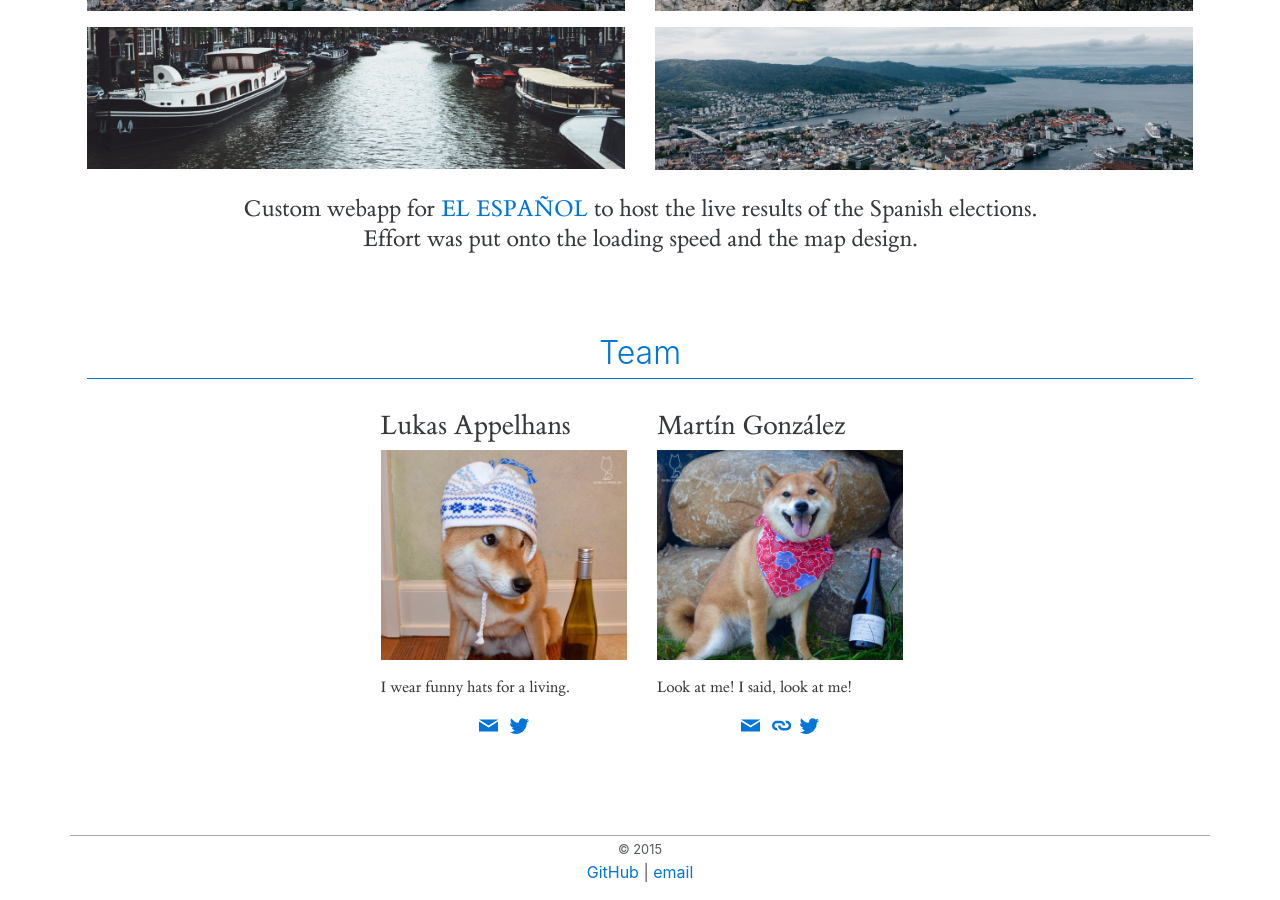
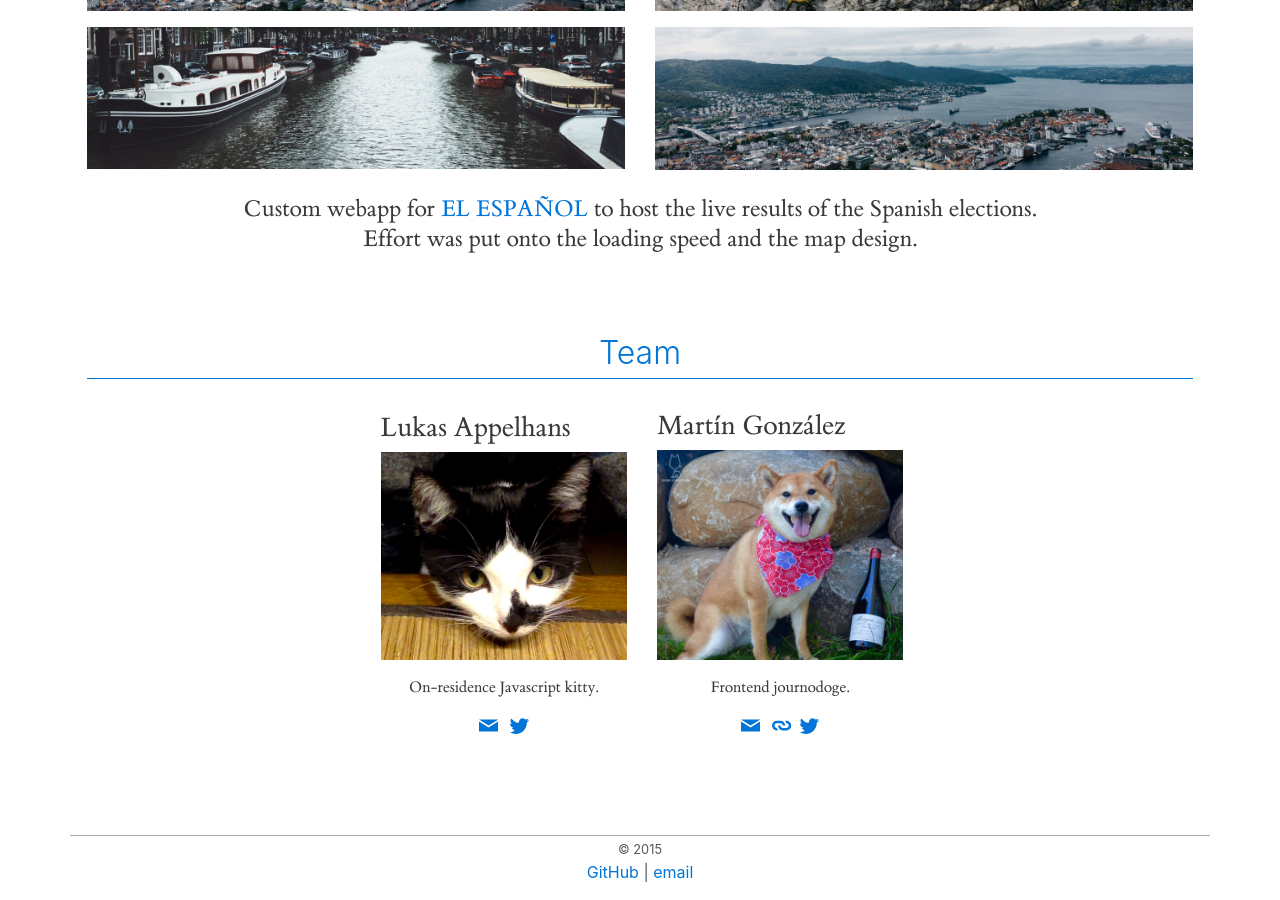
Before and after one commit to martgnz/newsappsio.github.io, a Jekyll site: the page built from index.html, in a window 1280 px wide and 900 px high, scrolled down 1184 px. Built offline with Jekyll 4.4.1, drawn with Linux system fonts in a browser that asks for light colours.

Commit message:
better titles

```diff
--- a/_data/team.yml
+++ b/_data/team.yml
@@ -1,12 +1,12 @@
 - name: Lukas Appelhans
   twitter: lukasappelhans
-  img: /img/shibe1.jpg
+  img: /img/cat.png
   email: lukas@appelhans.me
-  description: I wear funny hats for a living.
+  description: On-residence Javascript kitty.
 
 - name: Martín González
   twitter: martgnz
   img: /img/shibe2.jpg
   email: m@martingonzalez.net
   website: https://martingonzalez.net
-  description: Look at me! I said, look at me!
+  description: Frontend journodoge.
--- a/_includes/team.html
+++ b/_includes/team.html
@@ -6,7 +6,7 @@
             <div class="col-md-3 col-centered-team member m-b-3 {{ member.twitter }}">
                 <h3 class="memberTitle">{{ member.name }}</h3>
                 <img class="img-fluid memberImg m-b-1" data-src="{{ member.img }}" alt="{{ member.name }}">
-                <p class="memberDescription">{{ member.description }}</p>
+                <p class="text-xs-center memberDescription">{{ member.description }}</p>
                 <div class="text-xs-center">
                     {% if member.email %}
                         <a href="mailto:{{ member.email }}">
```
Also changed, not shown: img/cat.png (added).
